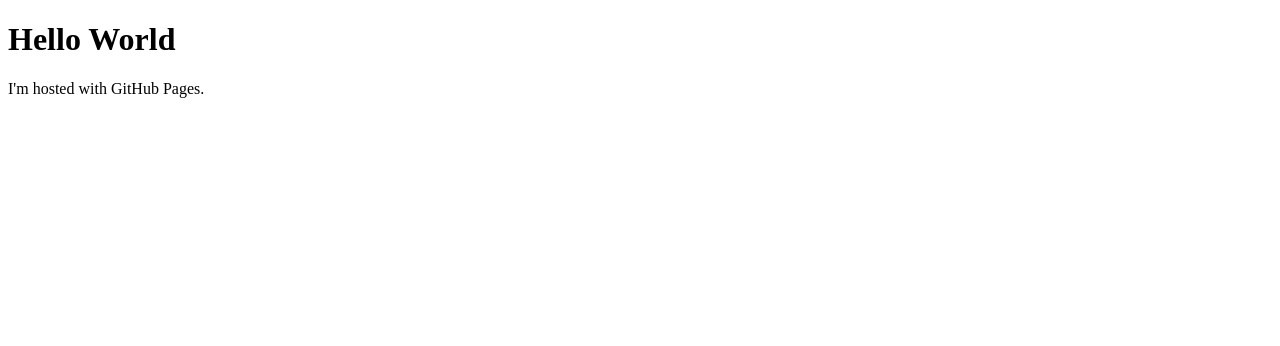
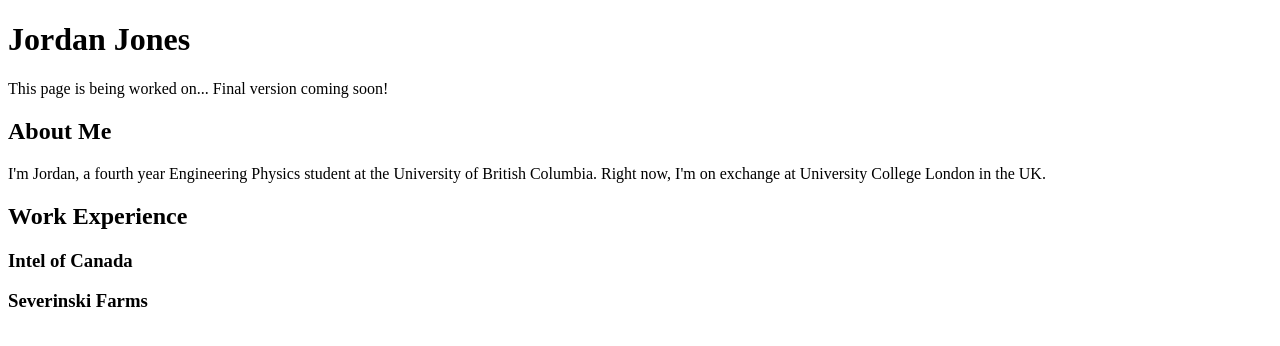
Before and after one commit to jones68/jones68.github.io, a plain HTML site: page index.html in a window 1280 px wide. Drawn offline with Linux system fonts and the light colour scheme.

Commit message:
added some headers

```diff
--- a/index.html
+++ b/index.html
@@ -1,7 +1,13 @@
 <!DOCTYPE html>
 <html>
 <body>
-<h1>Hello World</h1>
-<p>I'm hosted with GitHub Pages.</p>
+<h1>Jordan Jones</h1>
+<p>This page is being worked on... Final version coming soon!</p>
+<h2>About Me</h2>
+<p>I'm Jordan, a fourth year Engineering Physics student at the University of
+British Columbia. Right now, I'm on exchange at University College London in the UK.</p>
+<h2>Work Experience</h2>
+<h3>Intel of Canada</h3>
+<h3>Severinski Farms</h3>
 </body>
 </html>
```
